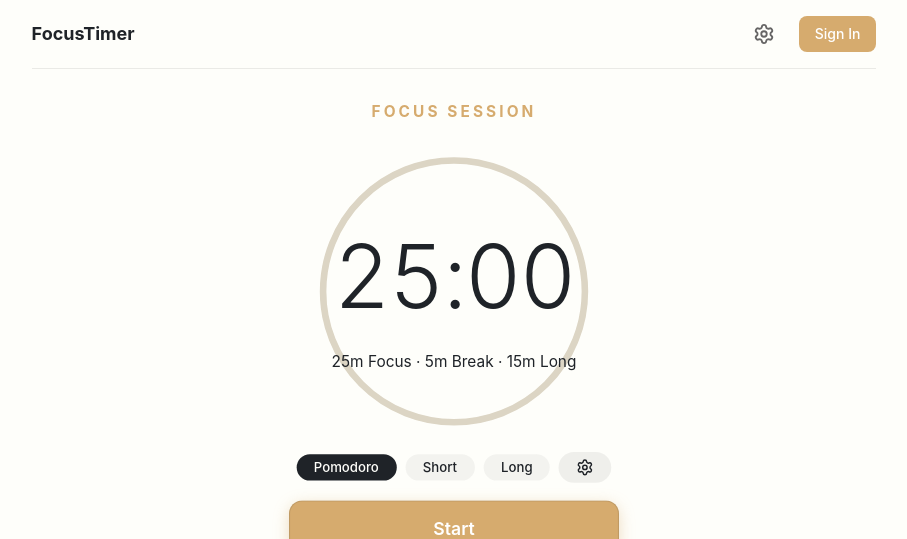
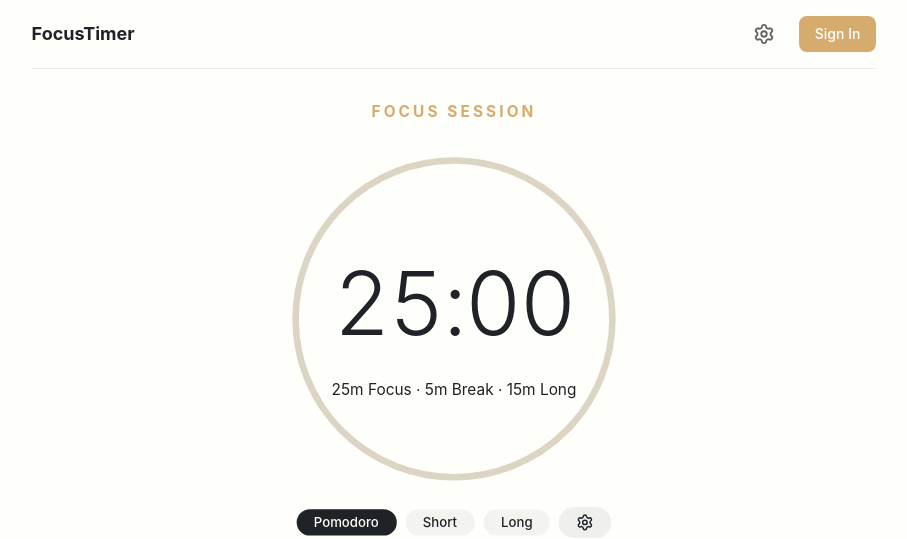
Before and after one commit to Fitch123/focus-timer-next, a Next.js app: page / in a window 1280 px wide. Shown: the top 539 px of the page, without its empty margins (186-1093 px from the left). Built offline with nearby package versions, Linux system fonts and the light colour scheme; no server answers.

Commit message:
fix: timer ring size

```diff
--- a/src/components/Timer.tsx
+++ b/src/components/Timer.tsx
@@ -57,7 +57,7 @@ export default function Timer({
         <TimerRing
           progress={progress}
           isRunning={isRunning}
-          size={isMini ? 200 : isDesktop ? 300 : 260}
+          size={isMini ? 200 : isDesktop ? 320 : 310}
         />
         <div className="absolute flex flex-col items-center justify-center gap-2">
           <h1
```
